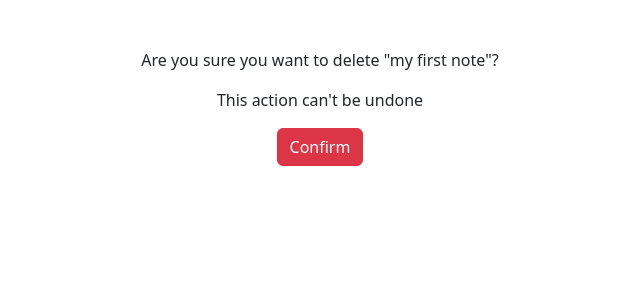
After one commit to Satej/django-tutorial, a Django app: page /smart/notes/1/delete in a window 1280 px wide. The commit adds this page. Shown: the top 300 px of the page, without its empty margins (320-960 px from the left). Run offline with Django 3.2, Linux system fonts and the light colour scheme; data comes from the database, SQL or seed files in the repository; both versions use the stored data as it was after the commit.

Commit message:
Added delete action

```diff
--- /dev/null
+++ b/notes/templates/notes/notes_delete.html
@@ -0,0 +1,11 @@
+{% extends 'base.html' %}
+
+{% block content %}
+<form method="post">
+    {% csrf_token %}
+    <p>Are you sure you want to delete "{{notes.title}}"?</p>
+    <p>This action can't be undone</p>
+
+    <input type="submit" class="btn btn-danger" value="Confirm" />
+</form>
+{% endblock %}
--- a/notes/templates/notes/notes_detail.html
+++ b/notes/templates/notes/notes_detail.html
@@ -7,4 +7,5 @@
     </div>
     <a href="{% url 'notes.list' %}" class="btn btn-secondary my-5">Back</a>
     <a href="{% url 'notes.update' pk=note.id %}" class="btn btn-secondary">Edit</a>
+    <a href="{% url 'notes.delete' pk=note.id %}" class="btn btn-danger">Delete</a>
 {% endblock %}
--- a/notes/urls.py
+++ b/notes/urls.py
@@ -6,5 +6,6 @@ urlpatterns = [
     path('notes', views.NotesListView.as_view(), name="notes.list"),
     path('notes/<int:pk>', views.NotesDetailView.as_view(), name="notes.detail"),
     path('notes/<int:pk>/edit', views.NotesUpdateView.as_view(), name="notes.update"),
+    path('notes/<int:pk>/delete', views.NotesDeleteView.as_view(), name="notes.delete"),
     path('notes/new', views.NotesCreateView.as_view(), name="notes.new"),
 ]
--- a/notes/views.py
+++ b/notes/views.py
@@ -1,9 +1,15 @@
 from django.shortcuts import render
 from django.http import Http404
 from django.views.generic import CreateView, DetailView, ListView, UpdateView
+from django.views.generic.edit import DeleteView
 
 from .forms import NotesForm
 from .models import Notes
+
+class NotesDeleteView(DeleteView):
+    model = Notes
+    success_url = '/smart/notes'
+    template_name = 'notes/notes_delete.html'
 
 class NotesUpdateView(UpdateView):
     model = Notes
```
Also changed, not shown: db.sqlite3.
